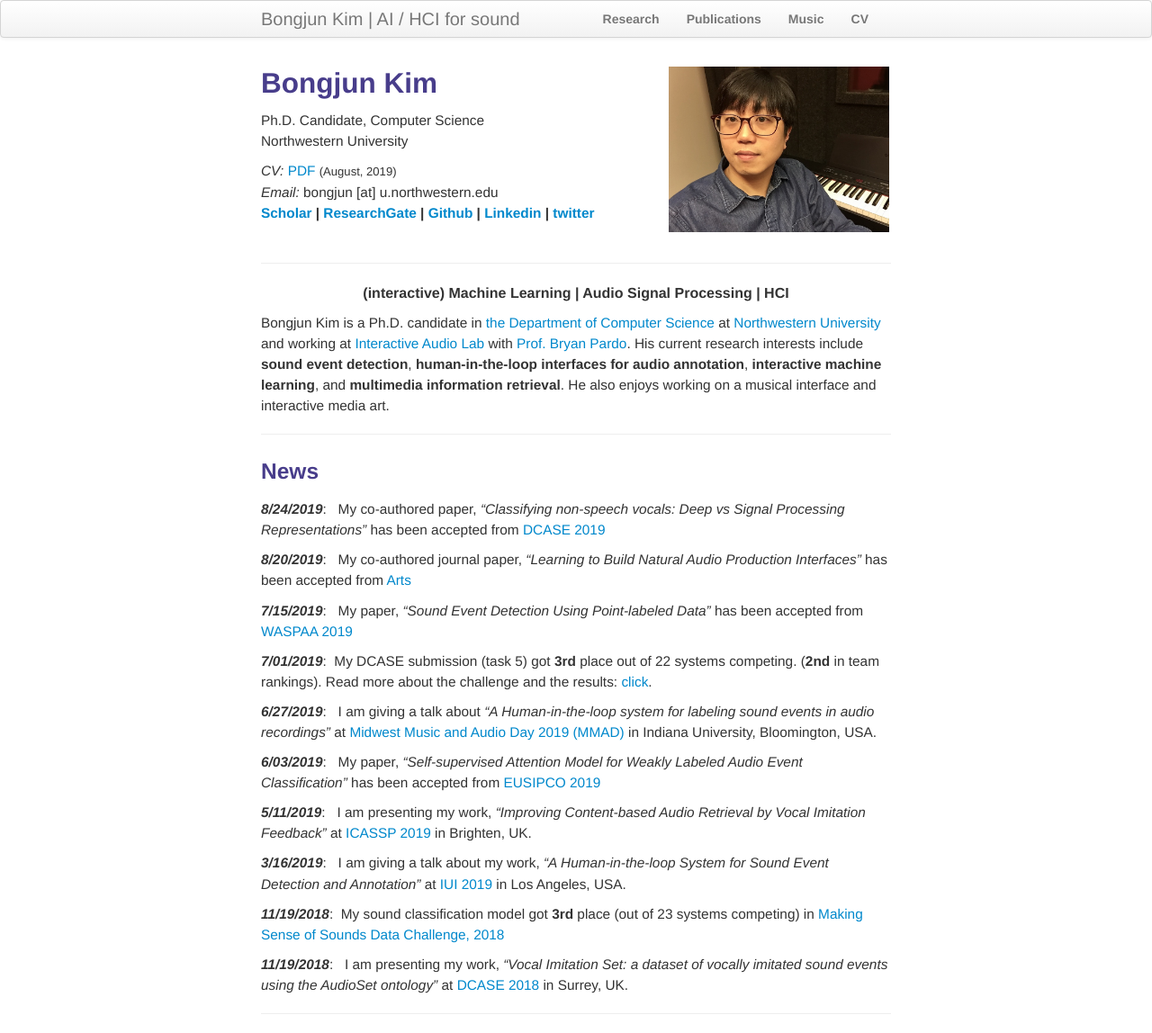
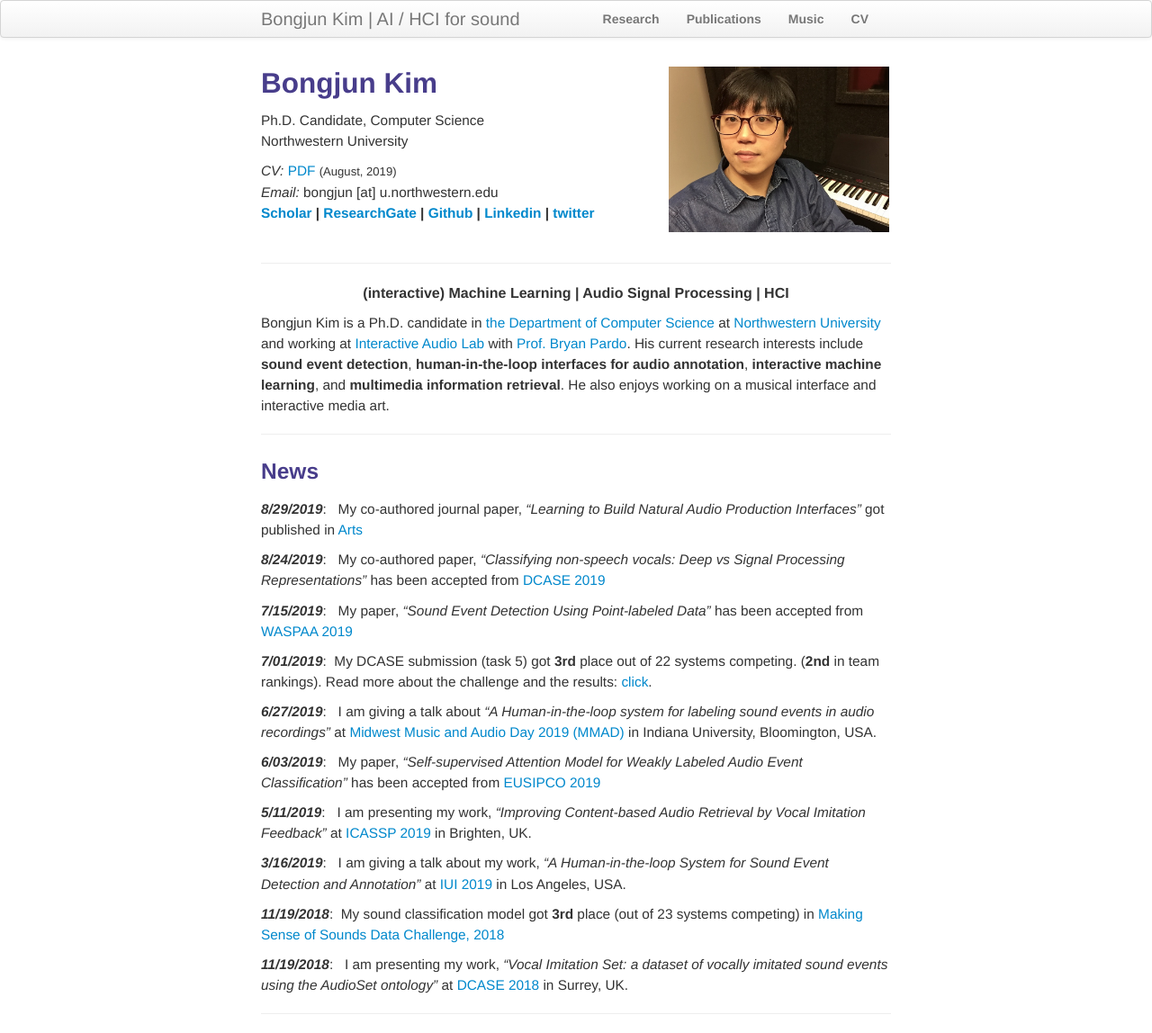
Before and after one commit to bongjun/bongjun.github.io, a Jekyll site: the page built from index.md, in a window 1280 px wide. Shown: the whole page at 90% size. Built offline with Jekyll 4.4.1, drawn with Linux system fonts in a browser that asks for light colours.

Commit message:
Update index.md

```diff
--- a/index.md
+++ b/index.md
@@ -38,9 +38,9 @@ Bongjun Kim is a Ph.D. candidate in [the Department of Computer Science](https:/
 <hr>
 
 ### News
+***8/29/2019***:&nbsp;&nbsp; My co-authored journal paper, *"Learning to Build Natural Audio Production Interfaces"* got published in [Arts](https://www.mdpi.com/2076-0752/8/3/110/htm)
+
 ***8/24/2019***:&nbsp;&nbsp; My co-authored paper, *"Classifying non-speech vocals: Deep vs Signal Processing Representations"* has been accepted from [DCASE 2019](http://dcase.community/workshop2019/)
-
-***8/20/2019***:&nbsp;&nbsp; My co-authored journal paper, *"Learning to Build Natural Audio Production Interfaces"* has been accepted from [Arts](https://www.mdpi.com/journal/arts)
 
 ***7/15/2019***:&nbsp;&nbsp; My paper, *"Sound Event Detection Using Point-labeled Data"* has been accepted from [WASPAA 2019](https://www.waspaa.com/)
 
```
